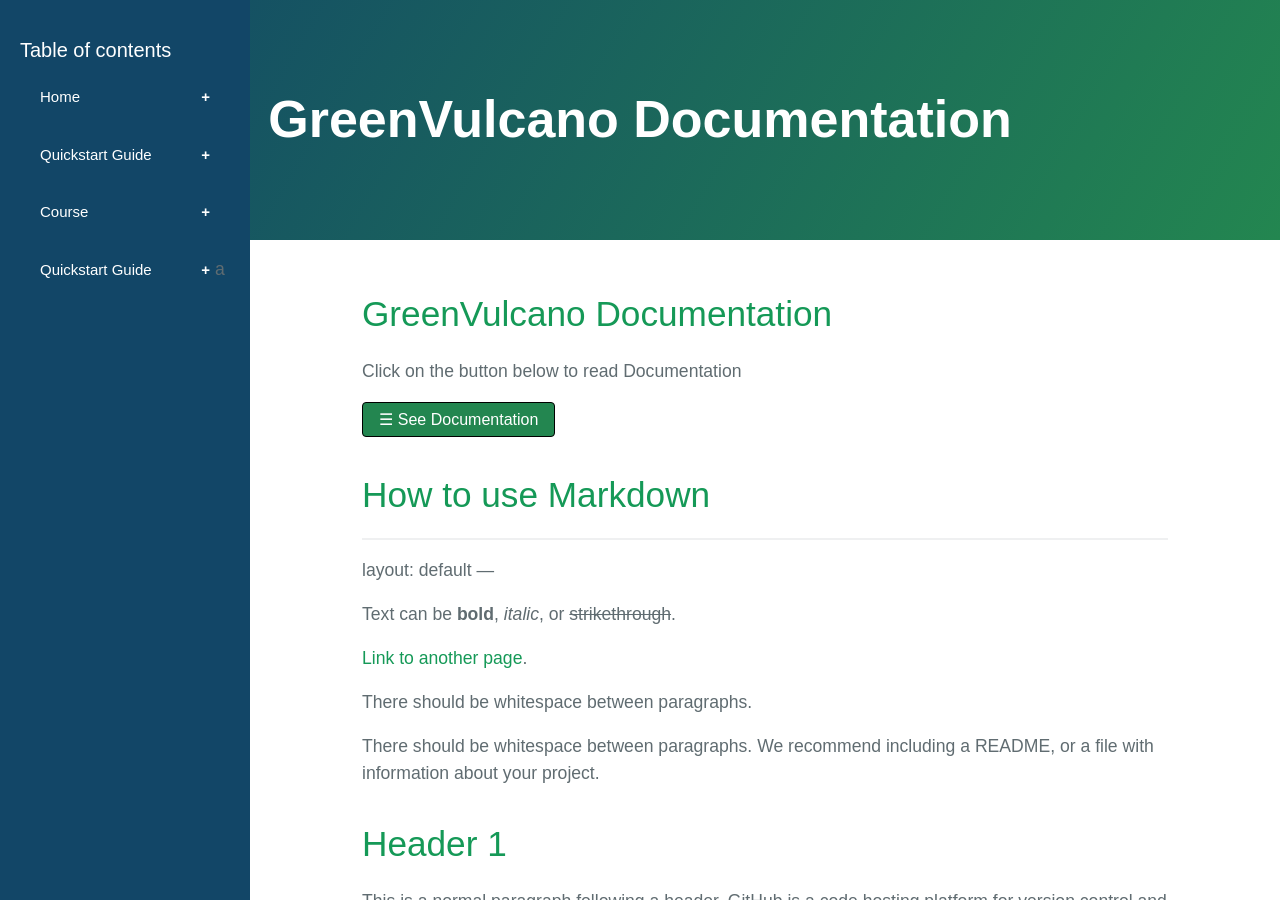
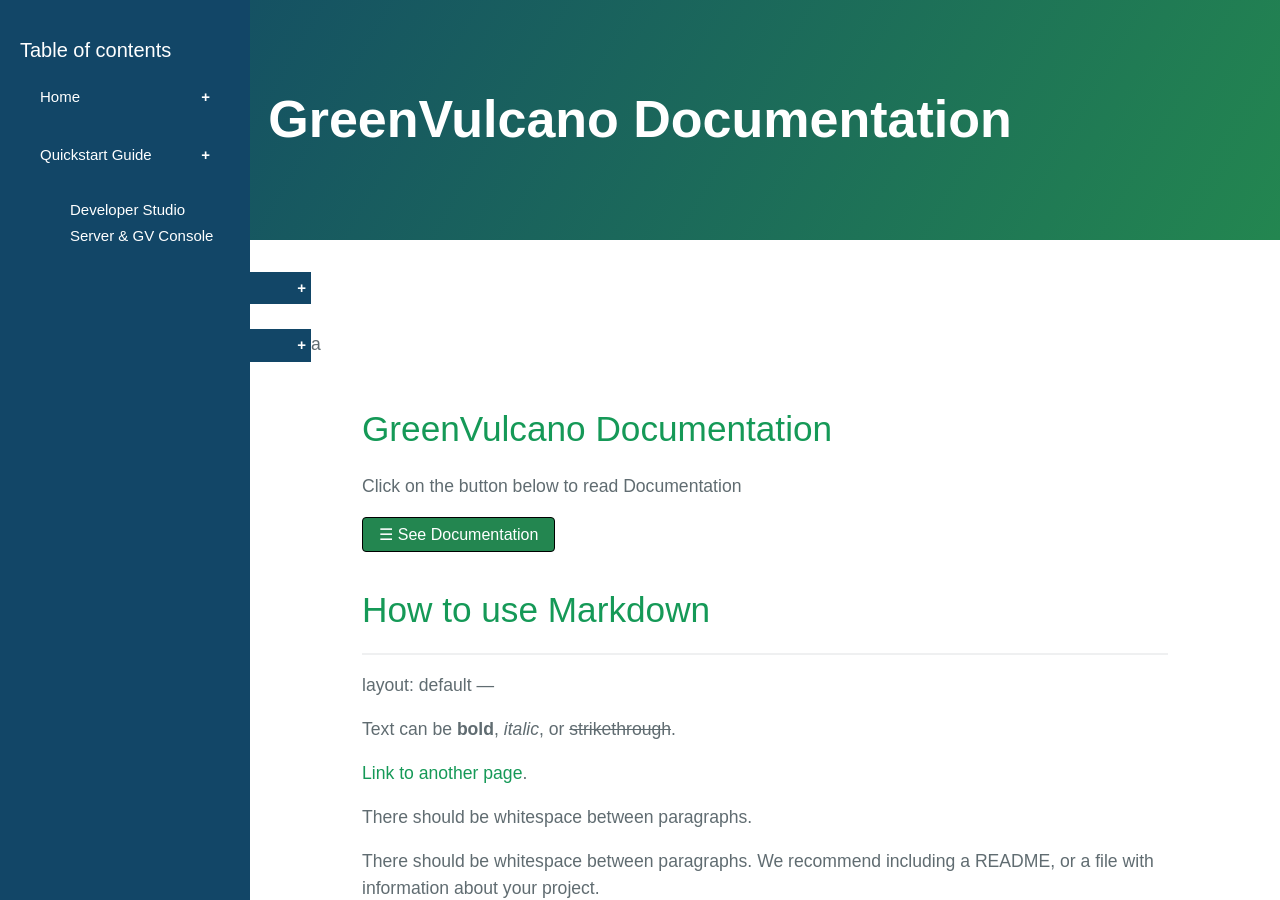
Before and after one commit to dianamw/GreenVulcano-Beta, a Jekyll site: the page built from index.md, in a window 1280 px wide and 900 px high. Built offline with Jekyll 4.4.1, drawn with Linux system fonts in a browser that asks for light colours; our own code applies the rules of GitHub Pages for plain Markdown files; the repository's description, which GitHub fills in, is left out.

Commit message:
Update body.html

```diff
--- a/_includes/body.html
+++ b/_includes/body.html
@@ -24,8 +24,7 @@
       </div>
 	<!-- QuickStart Guide and menu -->
 		<button class="accordion">Quickstart Guide</button>
-		<div id="link"><a href="{{ "nodes/changeGVBuffer" | relative_url}}"></a></div>
-      <div class="panel">
+		<div class="panel"><a href="{{ "nodes/changeGVBuffer" | relative_url}}"></a></div>
         <div id="listed">
           <li><a href="{{ "" | relative_url}}">Developer Studio</a></li>
           <li><a href="{{ "" | relative_url}}"> Server & GV Console</a></li>
```
